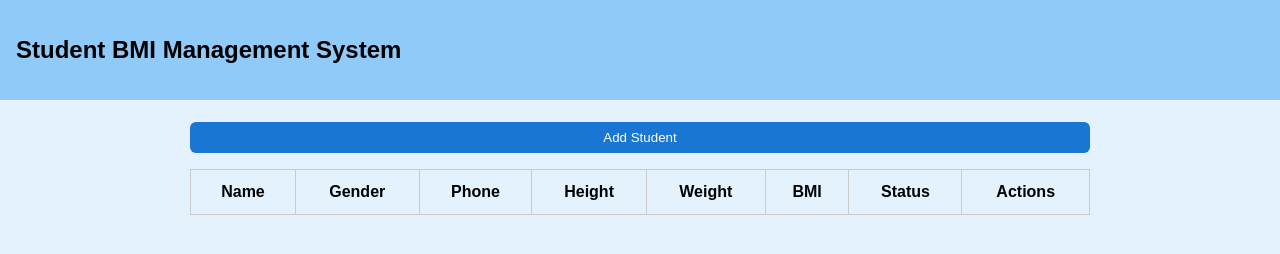
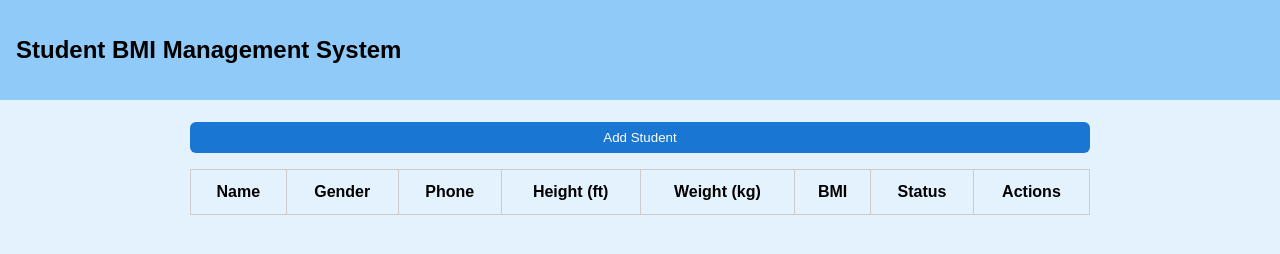
Before and after one commit to RavenJC/samplebmi, a plain HTML site: page home.html in a window 1280 px wide. Drawn offline with Linux system fonts and the light colour scheme; no server answers.

Commit message:
home.html

```diff
--- a/home.html
+++ b/home.html
@@ -17,8 +17,8 @@
           <th>Name</th>
           <th>Gender</th>
           <th>Phone</th>
-          <th>Height</th>
-          <th>Weight</th>
+          <th>Height (ft)</th>
+          <th>Weight (kg)</th>
           <th>BMI</th>
           <th>Status</th>
           <th>Actions</th>
@@ -32,13 +32,13 @@
       <input type="text" id="name" placeholder="Name" required />
       <input type="text" id="phone" placeholder="Phone Number" required />
       <input type="text" id="gender" placeholder="Gender" required />
-      <input type="number" id="height" placeholder="Height (m)" step="0.01" required />
+      <input type="number" id="heightFeet" placeholder="Height (feet)" step="0.01" required />
       <input type="number" id="weight" placeholder="Weight (kg)" step="0.1" required />
       <button onclick="saveStudent()">Save</button>
       <button onclick="hideForm()">Cancel</button>
     </div>
   </div>
-  <!-- Load your script at the end for DOM readiness -->
+  <!-- Load your script at the end -->
   <script type="module" src="script.js"></script>
 </body>
 </html>
```
